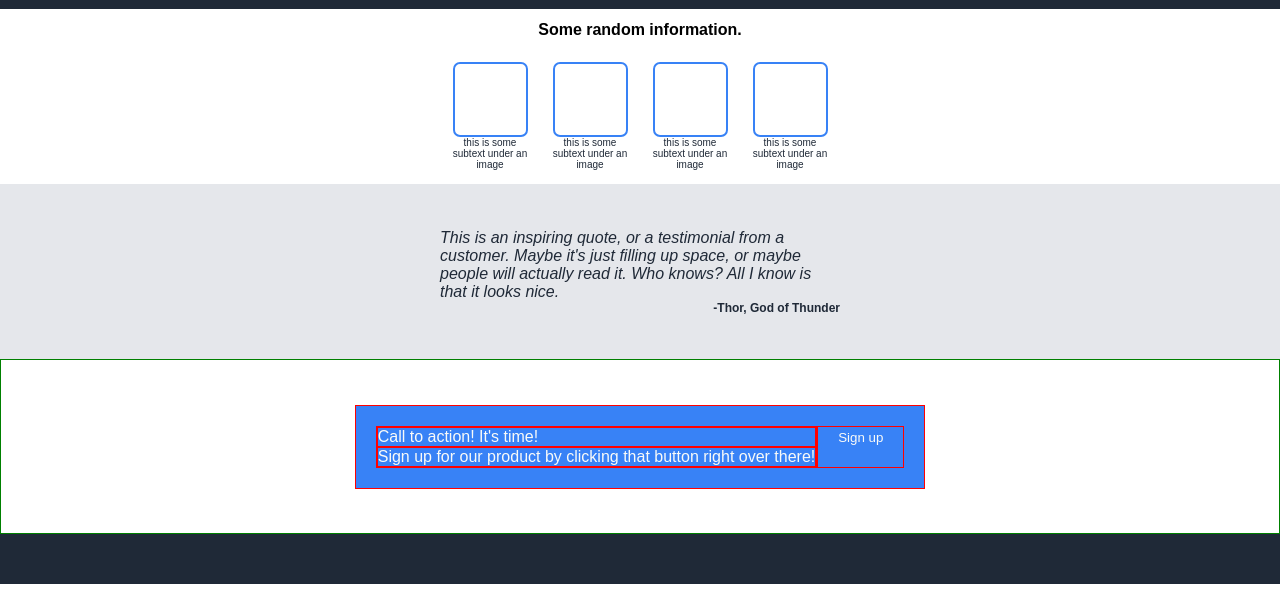
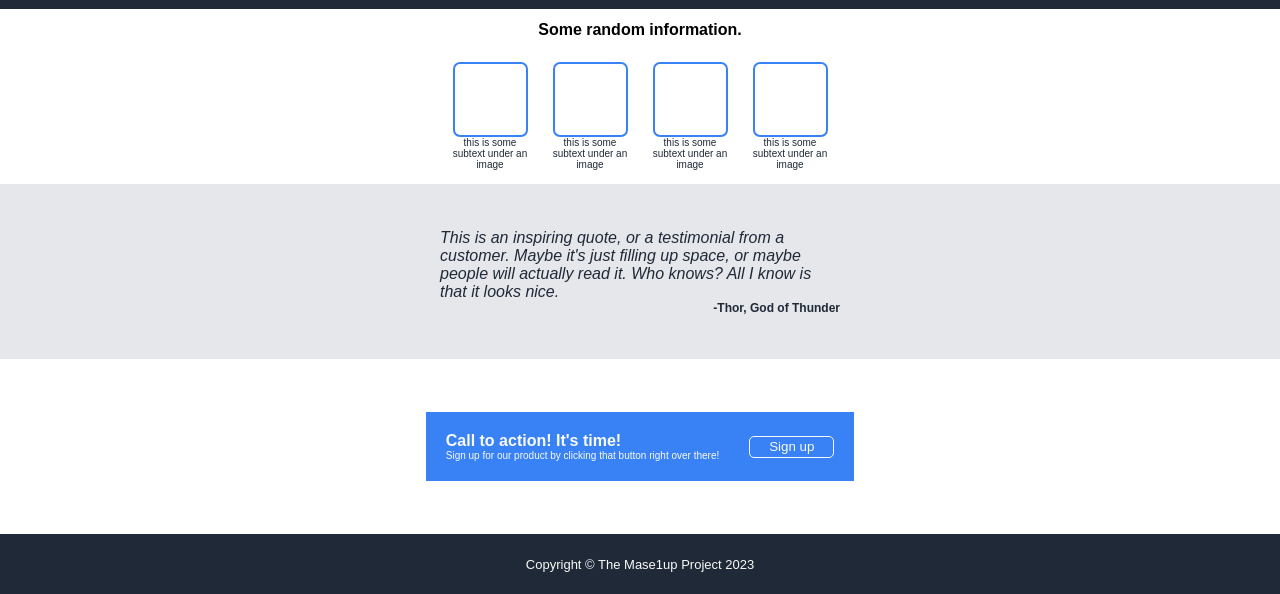
Before and after one commit to Mase1up/flexbox-practice, a plain HTML site: page index.html in a window 1280 px wide. Shown: the part 216-810 px from the top of the page. Drawn offline with Linux system fonts and the light colour scheme.

Commit message:
Complete the landing page

```diff
--- a/index.html
+++ b/index.html
@@ -71,7 +71,7 @@
     </div>
 
     <div class="footer-container">
-
+        <div class="footer-text">Copyright © The Mase1up Project 2023</div>
     </div>
 </body>
 </html>
--- a/styles.css
+++ b/styles.css
@@ -40,9 +40,8 @@
 /* .div-1-container div, */
 /* .div-2-continer div, */
 /* .div-3-container div, */
-.div-4-container div{
-    border: solid 1px red;
-}
+/* .div-4-container div{ */
+    /* border: solid 1px red; */
 
 .div-1-container {
     /* border: solid 1px red; To see boxes */
@@ -162,7 +161,7 @@ parent. */
 }
 
 .div-4-container {
-    border: solid 1px green; /* To see boxes */
+    /* border: solid 1px green; To see boxes */
     height: 175px;
     display: flex;
     justify-content: center;
@@ -170,14 +169,45 @@ parent. */
 }
 
 .action-container {
+    max-width: 600px;
     display: flex;
+    justify-content: space-between;
     background-color: #3882F6;
     color: #F9FAF8;
     padding: 20px;
+
+}
+
+.action-text-title {
+    font-weight: bold;
+    font-size: 16px;
+    margin-right: 20px;
+}
+
+.action-text {
+    font-size: 10px;
+    margin-right: 30px;
+}
+
+.action-button-container {
+    display: flex;
+    justify-content: center;
+    align-items: center;
+}
+
+.action-button {
+    border: 1px solid #F9FAF8;
 }
 
 
 
 .footer-container {
+    display: flex;
+    justify-content: center;
+    align-items: center;
+
+    color: #F9FAF8;
+    font-size: 13px;
+    height: 60px;
 
 }
```
Also changed, not shown: 1 other file.
